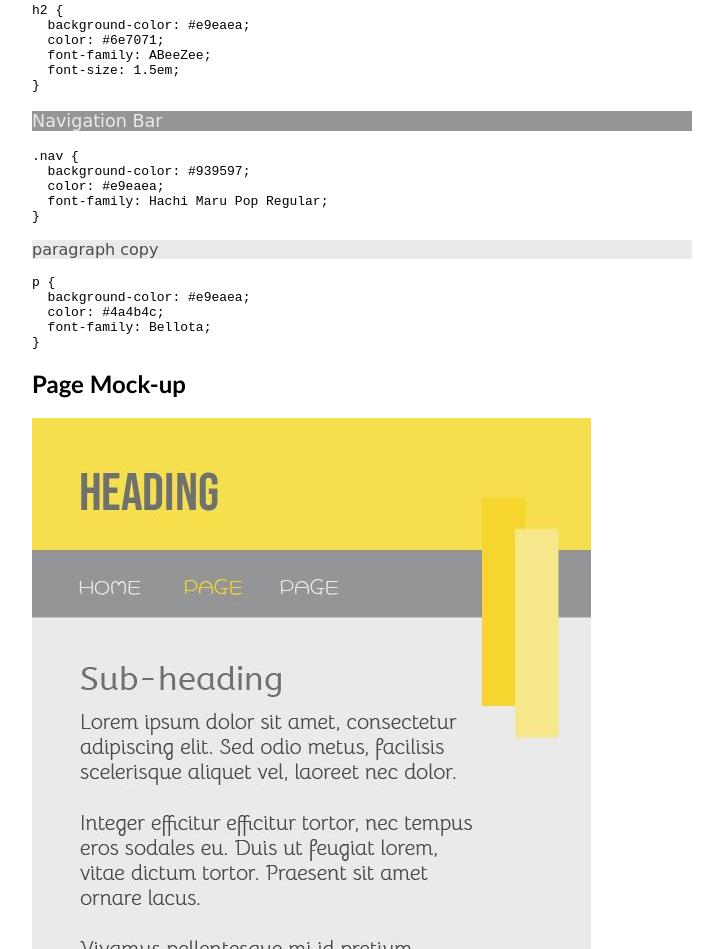
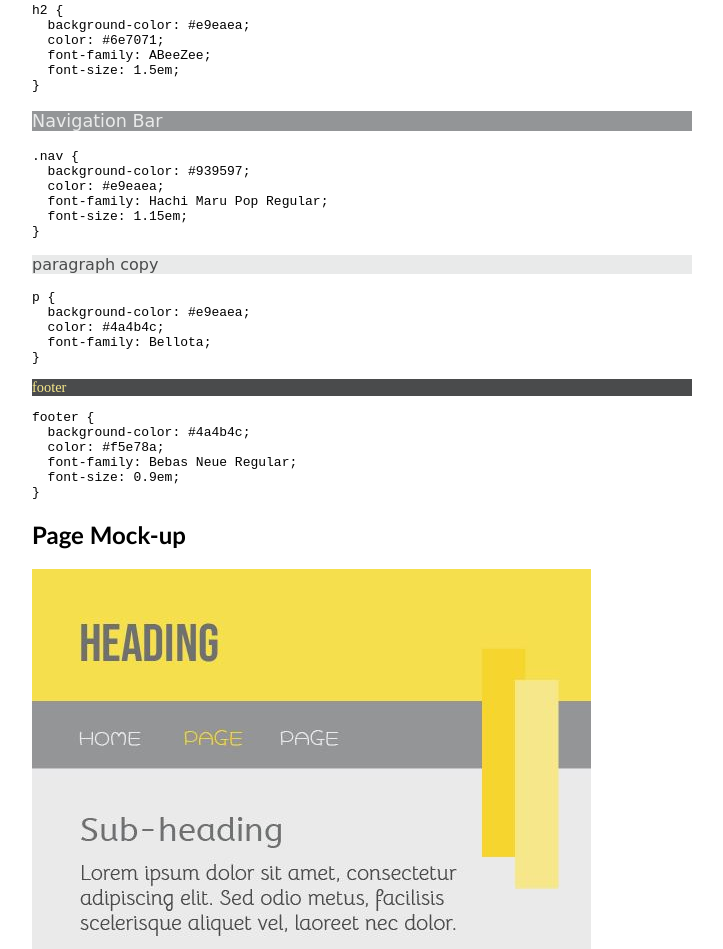
Before and after one commit to CodingSimz/website-design-system, a plain HTML site: page index.html in a window 1280 px wide. Shown: the part 1099-2048 px from the top of the page, without its empty margins (96-819 px from the left). Drawn offline with Linux system fonts and the light colour scheme; a web font is replaced by a local one.

Commit message:
updated meta data

```diff
--- a/index.html
+++ b/index.html
@@ -2,9 +2,9 @@
 <html lang="en-GB">
   <head>
     <meta charset="utf-8">
-    <title>webpage title</title>
+    <title>Website Design System</title>
     <meta name="author" content="Simone Waring">
-<meta name="description" content="">
+<meta name="description" content="A Codecademy Project to Website Design System based on colours and fonts of my own choosing.">
     <link rel="stylesheet" href="styles.css" >
   </head>
   <body>
@@ -53,6 +53,7 @@ How I wonder what you are</p></div>
   background-color: #939597;
   color: #e9eaea;
   font-family: Hachi Maru Pop Regular;
+  font-size: 1.15em;
 }</code></pre>
       <p class="bellota p">paragraph copy</p>
       <pre><code>p {
@@ -60,6 +61,14 @@ How I wonder what you are</p></div>
   color: #4a4b4c;
   font-family: Bellota;
 }</code></pre>
+      <p class="bebas foot">footer</p>
+      <pre><code>footer {
+  background-color: #4a4b4c;
+  color: #f5e78a;
+  font-family: Bebas Neue Regular;
+  font-size: 0.9em;
+}
+</code></pre>
     </section>
     <section>
         <h2>Page Mock-up</h2>
```
